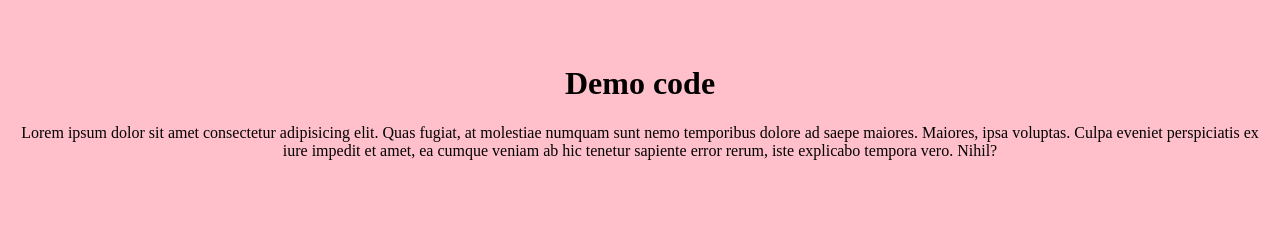
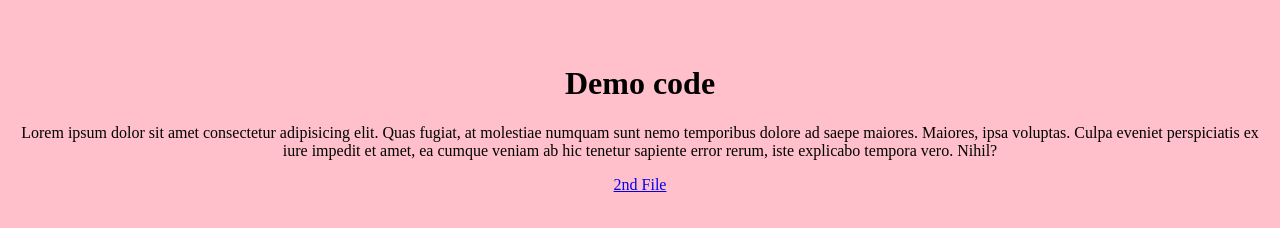
Before and after one commit to ifrah002/Chess-Board, a plain HTML site: page index.html in a window 1280 px wide. Drawn offline with Linux system fonts and the light colour scheme.

Commit message:
Update index.html

```diff
--- a/index.html
+++ b/index.html
@@ -9,7 +9,7 @@
     <br><br>
     <center><h1>Demo code</h1></center>
 <center><p>Lorem ipsum dolor sit amet consectetur adipisicing elit. Quas fugiat, at molestiae numquam sunt nemo temporibus dolore ad saepe maiores. Maiores, ipsa voluptas. Culpa eveniet perspiciatis ex iure impedit et amet, ea cumque veniam ab hic tenetur sapiente error rerum, iste explicabo tempora vero. Nihil?</p></center>
-
+<center><a href="chess.html">2nd File</a></center>
 
 
 
```
